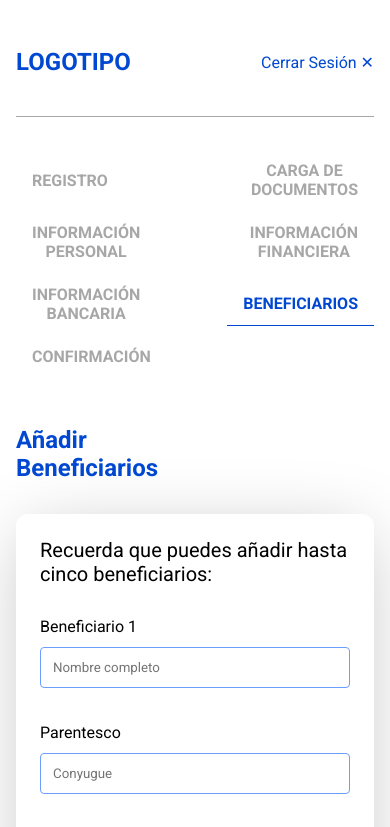
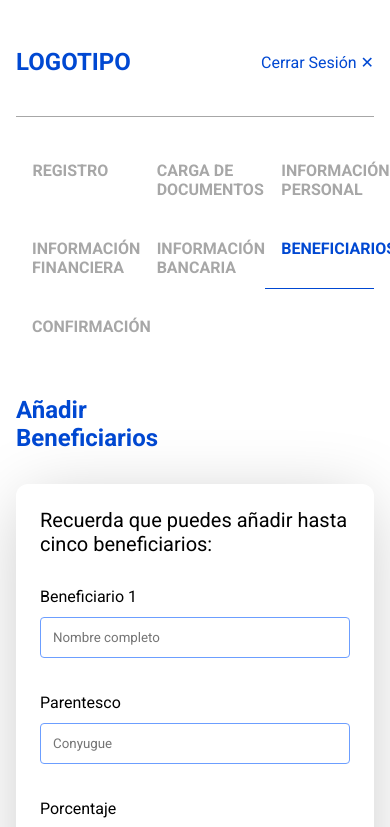
Before and after one commit to OscarAguilarL/prueba-web-trainee-columbus, a React (Vite) app: page / in a window 390 px wide. Shown: the top 827 px of the page. Built offline with nearby package versions, Linux system fonts and the light colour scheme.

Commit message:
Fix responsiveness in navigation component

```diff
--- a/src/styles/components/_navigation.scss
+++ b/src/styles/components/_navigation.scss
@@ -1,10 +1,9 @@
 .nav {
   padding-block: 2rem;
   margin-block-end: 1rem;
-  display: flex;
-  flex-wrap: wrap;
-  align-items: center;
-  justify-content: space-between;
+  display: grid;
+  gap: 1rem;
+  grid-template-columns: repeat(auto-fit, minmax(100px, 1fr));
 }
 
 .nav__item {
```
